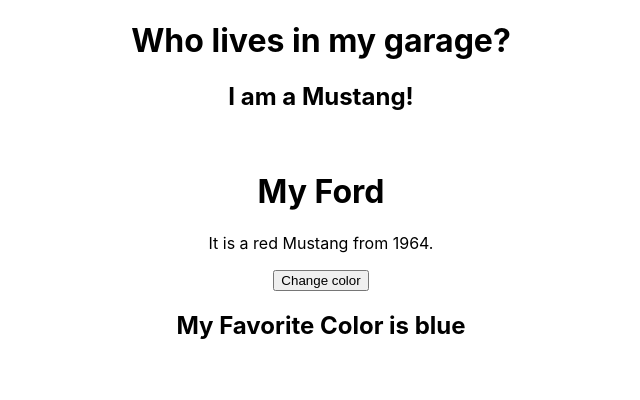
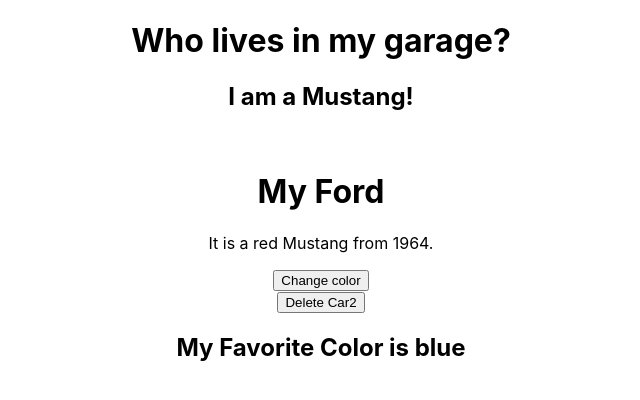
Before and after one commit to rwibawa/myfirstreact, a React (Create React App) app: page / in a window 1280 px wide. Shown: the top 400 px of the page, without its empty margins (319-959 px from the left). Built offline with nearby package versions, Linux system fonts and the light colour scheme.

Commit message:
Add componentWillUnmount()

```diff
--- a/src/components/Car2.js
+++ b/src/components/Car2.js
@@ -9,6 +9,11 @@
       color: "red",
       year: 1964,
     };
+  }
+
+  // The componentWillUnmount method is called when the component is about to be removed from the DOM.
+  componentWillUnmount() {
+    alert("The component named Car2 is about to be unmounted");
   }
 
   changeColor = () => {
--- a/src/components/Garage.js
+++ b/src/components/Garage.js
@@ -3,14 +3,32 @@
 import Car2 from "components/Car2";
 
 class Garage extends Component {
+  constructor(props) {
+    super(props);
+    this.state = { show: true };
+  }
+
+  delCar2 = () => {
+    this.setState({ show: false });
+  };
+
   render() {
     const carinfo = { name: "Ford", model: "Mustang" };
+
+    let myCar2;
+    if (this.state.show) {
+      myCar2 = <Car2 />;
+    }
+
     return (
       <div className="garage">
         <h1>Who lives in my garage?</h1>
         <Car brand={carinfo} />
         <br></br>
-        <Car2 />
+        {myCar2}
+        <button type="button" onClick={this.delCar2}>
+          Delete Car2
+        </button>
       </div>
     );
   }
```
